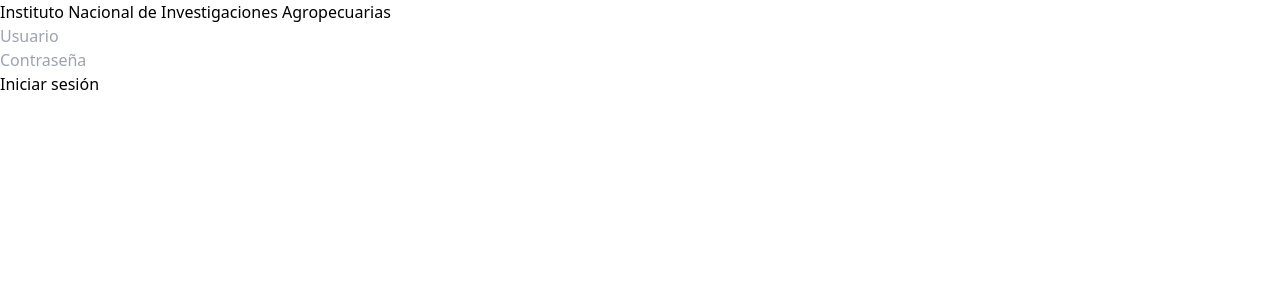
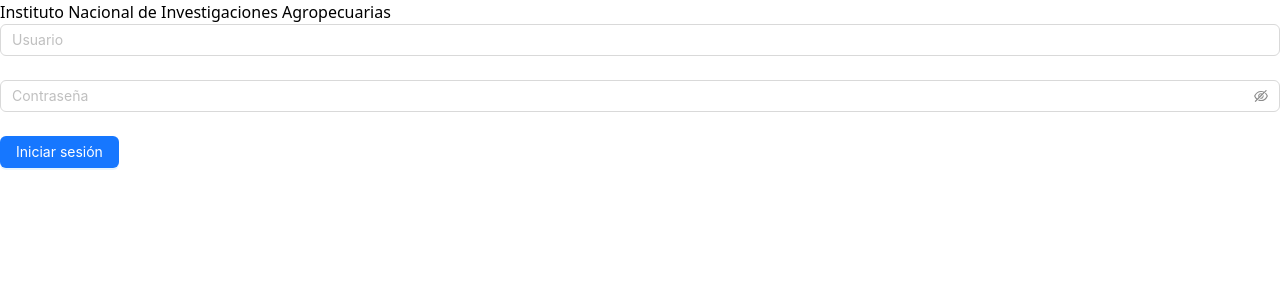
Before and after one commit to lreyesp2609/INIAP-FRONT-END, a React (Vite) app: page / in a window 1280 px wide. Shown: the top 300 px of the page. Built offline with nearby package versions, Linux system fonts and the light colour scheme.

Commit message:
Direccionamiento de roles + incluido cerrar sesión

```diff
--- a/package.json
+++ b/package.json
@@ -10,6 +10,7 @@
     "preview": "vite preview"
   },
   "dependencies": {
+    "antd": "^5.18.0",
     "react": "^18.2.0",
     "react-dom": "^18.2.0",
     "react-router-dom": "^6.23.1"
--- a/src/App.jsx
+++ b/src/App.jsx
@@ -1,32 +1,28 @@
 import React, { useState } from 'react';
-import { BrowserRouter as Router, Routes, Route } from "react-router-dom";
+import { BrowserRouter as Router, Routes, Route } from 'react-router-dom';
 import LoginForm from './components/Login/login';
+import MenuEmpleados from './components/Modulo Empleado/menuempleado';
+import PrivateRoute from './components/Login/rutaprivada';
 
-function App() {
+const App = () => {
   const [user, setUser] = useState(null);
 
   const handleLogin = (userData) => {
     setUser(userData);
-    // Aquí podrías almacenar el token en localStorage si lo necesitas
-    // localStorage.setItem("token", userData.token);
-  };
-
-  const renderContent = () => {
-    // Aquí podrías verificar si hay un token almacenado en localStorage
-    // const storedToken = localStorage.getItem("token");
-    // if (user || storedToken) {
-    //   return <AdminMenu />;
-    // }
-    return <LoginForm onLogin={handleLogin} />;
   };
 
   return (
     <Router>
       <Routes>
-        <Route path="/" element={renderContent()} />
+        <Route path="/" element={<LoginForm onLogin={handleLogin} />} />
+        <Route path="/menu-empleados" element={
+          <PrivateRoute>
+            <MenuEmpleados />
+          </PrivateRoute>
+        } />
       </Routes>
     </Router>
   );
-}
+};
 
 export default App;
--- a/src/components/Login/login.jsx
+++ b/src/components/Login/login.jsx
@@ -1,17 +1,22 @@
-import React, { useState } from 'react';
+import React, { useState, useEffect } from 'react';
+import { Form, Input, Button, notification } from 'antd';
+import { useNavigate } from 'react-router-dom';
 import API_URL from '../../Config';
 
 const LoginForm = ({ onLogin }) => {
   const [username, setUsername] = useState('');
   const [password, setPassword] = useState('');
+  const navigate = useNavigate();
 
-  const handleSubmit = async (e) => {
-    e.preventDefault();
+  useEffect(() => {
+    localStorage.removeItem('token');
+  }, []);
 
+  const handleSubmit = async (values) => {
     try {
       const formData = new FormData();
-      formData.append('usuario', username);
-      formData.append('contrasenia', password);
+      formData.append('usuario', values.username);
+      formData.append('contrasenia', values.password);
 
       const response = await fetch(`${API_URL}/Login/iniciar_sesion/`, {
         method: 'POST',
@@ -22,12 +27,46 @@ const LoginForm = ({ onLogin }) => {
       console.log('Respuesta del servidor:', data);
 
       if (response.ok) {
-        onLogin(data);
+        const { token, id_usuario } = data;
+        localStorage.setItem('token', token);
+
+        // Llamar a obtener usuario para redirigir según el rol
+        await obtenerUsuario(id_usuario, token);
       } else {
         console.error('Error en inicio de sesión:', data.mensaje);
+        notification.error({
+          message: 'Error en inicio de sesión',
+          description: data.mensaje,
+        });
       }
     } catch (error) {
       console.error('Error en la solicitud de inicio de sesión:', error);
+    }
+  };
+
+  const obtenerUsuario = async (idUsuario, token) => {
+    try {
+      const response = await fetch(`${API_URL}/Login/obtener_usuario/${idUsuario}/`, {
+        method: 'GET',
+        headers: {
+          Authorization: `${token}`,
+        },
+      });
+
+      const userData = await response.json();
+      console.log('Datos del usuario:', userData);
+
+      if (response.ok) {
+        onLogin(userData);
+        if (userData.usuario.rol === 'Empleado') {
+          navigate('/menu-empleados');
+        }
+        // Puedes agregar más lógica aquí para redirigir a otros roles si es necesario
+      } else {
+        console.error('Error al obtener usuario:', userData.mensaje);
+      }
+    } catch (error) {
+      console.error('Error en la solicitud de obtener usuario:', error);
     }
   };
 
@@ -37,42 +76,46 @@ const LoginForm = ({ onLogin }) => {
         <h1 className="text-4xl font-bold text-blue-600">Instituto Nacional de Investigaciones Agropecuarias</h1>
       </div>
       <div className="bg-white p-10 rounded-lg shadow-lg w-full max-w-md">
-        <form className="space-y-6" onSubmit={handleSubmit}>
-          <div>
-            <input
+        <Form
+          name="loginForm"
+          initialValues={{ remember: true }}
+          onFinish={handleSubmit}
+          className="space-y-6"
+        >
+          <Form.Item
+            name="username"
+            rules={[{ required: true, message: 'Por favor, ingresa tu usuario' }]}
+          >
+            <Input
               id="username"
-              name="username"
-              type="text"
               autoComplete="username"
-              required
               value={username}
               onChange={(e) => setUsername(e.target.value)}
-              className="appearance-none rounded-md relative block w-full px-3 py-2 border border-gray-300 placeholder-gray-500 text-gray-900 focus:outline-none focus:ring-blue-500 focus:border-blue-500 focus:z-10 sm:text-sm"
               placeholder="Usuario"
             />
-          </div>
-          <div>
-            <input
+          </Form.Item>
+          <Form.Item
+            name="password"
+            rules={[{ required: true, message: 'Por favor, ingresa tu contraseña' }]}
+          >
+            <Input.Password
               id="password"
-              name="password"
-              type="password"
               autoComplete="current-password"
-              required
               value={password}
               onChange={(e) => setPassword(e.target.value)}
-              className="appearance-none rounded-md relative block w-full px-3 py-2 border border-gray-300 placeholder-gray-500 text-gray-900 focus:outline-none focus:ring-blue-500 focus:border-blue-500 focus:z-10 sm:text-sm"
               placeholder="Contraseña"
             />
-          </div>
-          <div>
-            <button
-              type="submit"
-              className="group relative w-full flex justify-center py-2 px-4 border border-transparent text-sm font-medium rounded-md text-white bg-blue-600 hover:bg-blue-700 focus:outline-none focus:ring-2 focus:ring-offset-2 focus:ring-blue-500"
+          </Form.Item>
+          <Form.Item>
+            <Button
+              type="primary"
+              htmlType="submit"
+              className="w-full"
             >
               Iniciar sesión
-            </button>
-          </div>
-        </form>
+            </Button>
+          </Form.Item>
+        </Form>
       </div>
     </div>
   );
--- /dev/null
+++ b/src/components/Login/rutaprivada.jsx
@@ -0,0 +1,10 @@
+import React from 'react';
+import { Navigate } from 'react-router-dom';
+
+const PrivateRoute = ({ children }) => {
+  const token = localStorage.getItem('token');
+
+  return token ? children : <Navigate to="/" />;
+};
+
+export default PrivateRoute;
--- a/src/components/Modulo Empleado/menuempleado.jsx
+++ b/src/components/Modulo Empleado/menuempleado.jsx
@@ -1,9 +1,18 @@
 import React from 'react';
+import { useNavigate } from 'react-router-dom';
 
 const MenuEmpleados = () => {
+  const navigate = useNavigate();
+
+  const handleLogout = () => {
+    localStorage.removeItem('token');
+    navigate('/');
+  };
+
   return (
     <div>
       <h1>Hola Empleado</h1>
+      <button onClick={handleLogout}>Cerrar Sesión</button>
     </div>
   );
 }
```
Also changed, not shown: 1 other file (tests, documents, lock files or other folders).
